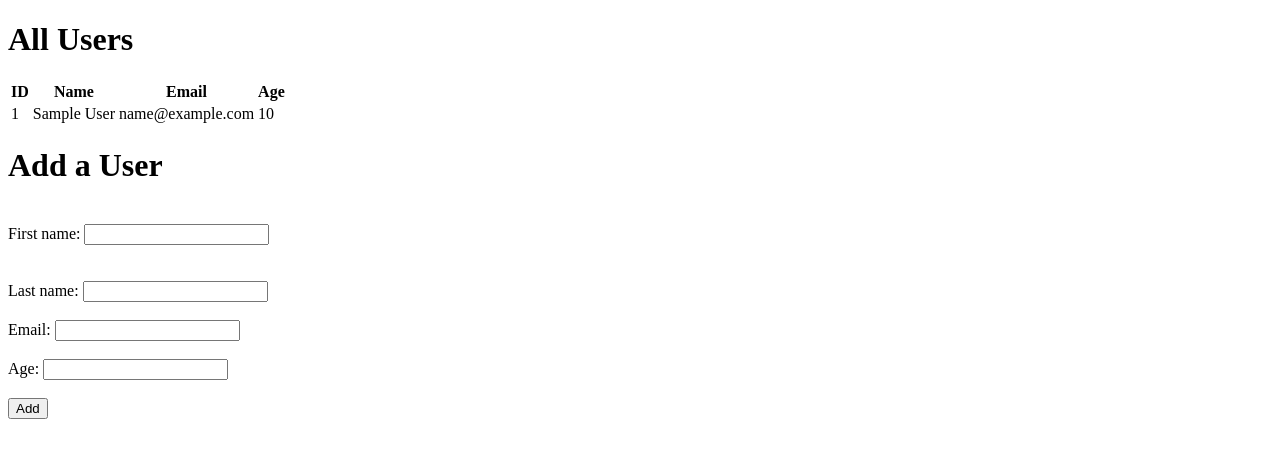
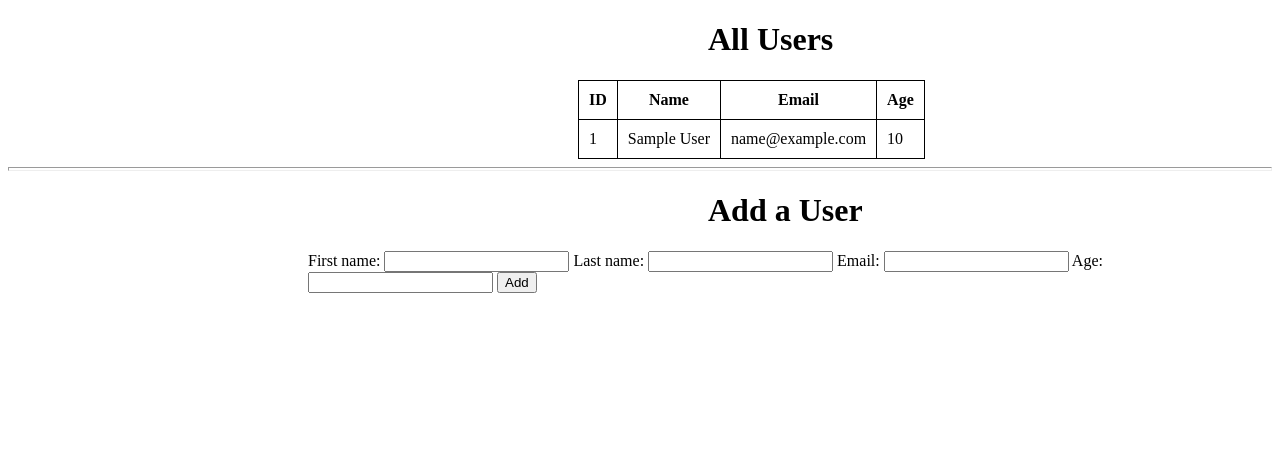
Before and after one commit to mei-manzo/ORM-Users-with-Templates, a Django app: template users_app/templates/index.html in a window 1280 px wide. Shown: the top 458 px of the page. Run offline with Django 3.2, Linux system fonts and the light colour scheme; the template is opened without the code that fills it: most values are stand-ins (such as "Sample title", 1, 10 or a date in 2020).

Commit message:
touched up css

```diff
--- a/users_app/static/style.css
+++ b/users_app/static/style.css
@@ -0,0 +1,20 @@
+table, th, td {
+    padding: 10px;
+    border: 1px solid black;
+    border-collapse: collapse;
+}
+table{
+    margin-left: 570px;
+}
+
+hr {
+    height: 2px;
+    color: black;
+    border-width: 0px,
+}
+.all, .add{
+    margin-left: 700px;
+}
+.form{
+    margin-left: 300px;
+}
--- a/users_app/templates/index.html
+++ b/users_app/templates/index.html
@@ -9,7 +9,7 @@
     <title>Users</title>
 </head>
 <body>
-    <h1>All Users</h1>
+    <h1 class="all">All Users</h1>
     <table>
         <thead>
             <tr>
@@ -30,24 +30,19 @@
             {% endfor %}
         </tbody>
     </table>
-    <h1>Add a User</h1>
-    <form action="/redirect-page" method='POST'>
+    <hr>
+    <h1 class="add">Add a User</h1>
+    <form action="/redirect-page" method='POST' class="form">
         {% csrf_token %}
         {{ form }}
-        <br>
         <label for="first_name">First name:</label>
-        <input class="first_name" type="text" name = "first_name">
-        <br><br>
-        <br>
+        <input class="names" type="text" name = "first_name">
         <label for="last_name">Last name:</label>
-        <input class="last_name" type="text" name = "last_name">
-        <br><br>
+        <input class="names" type="text" name = "last_name">
         <label for="email">Email:</label>
-        <input class="email" type="text" name = "email">
-        <br><br>
+        <input class="other" type="text" name = "email">
         <label for="age">Age:</label>
-        <input class="age" type="text" name = "age">
-        <br><br>
+        <input class="other" type="text" name = "age">
         <input type="submit" value="Add" id = "button">
     </form>
 </body>
```
Also changed, not shown: db.sqlite3.
